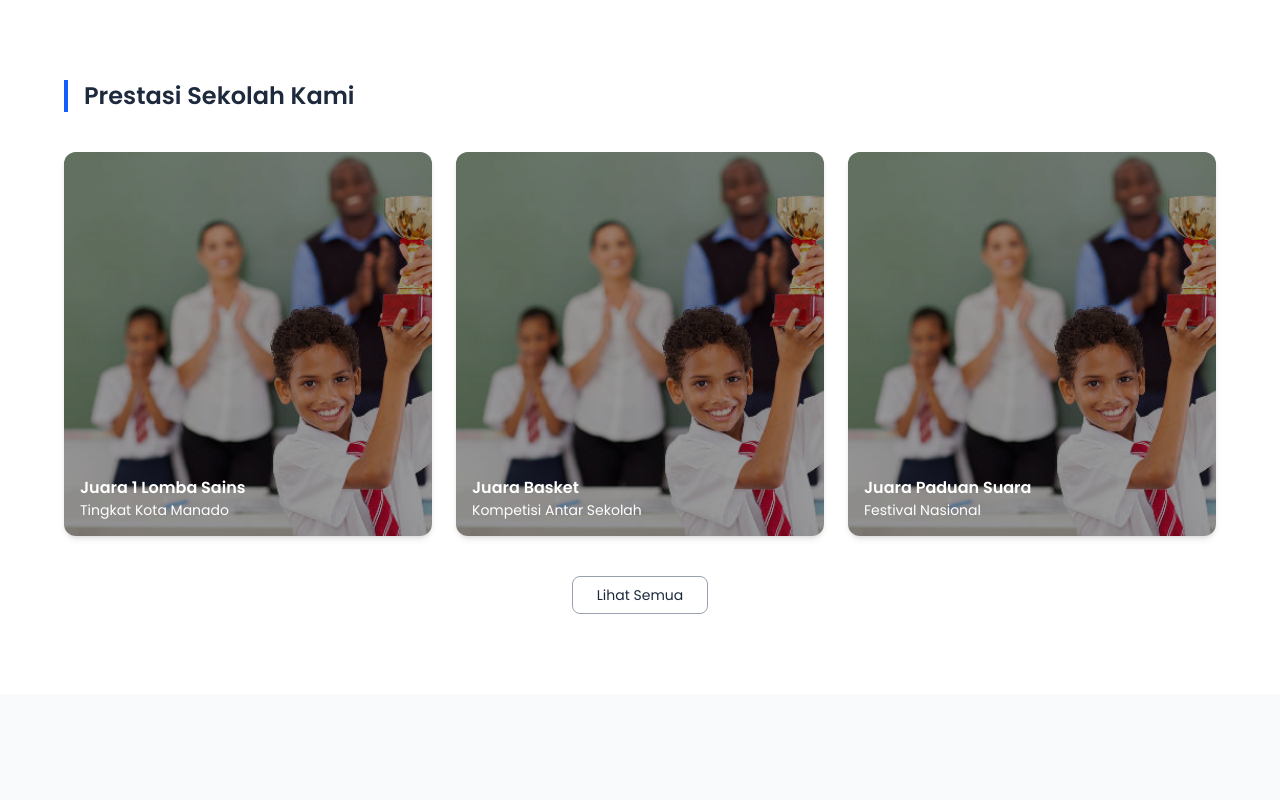
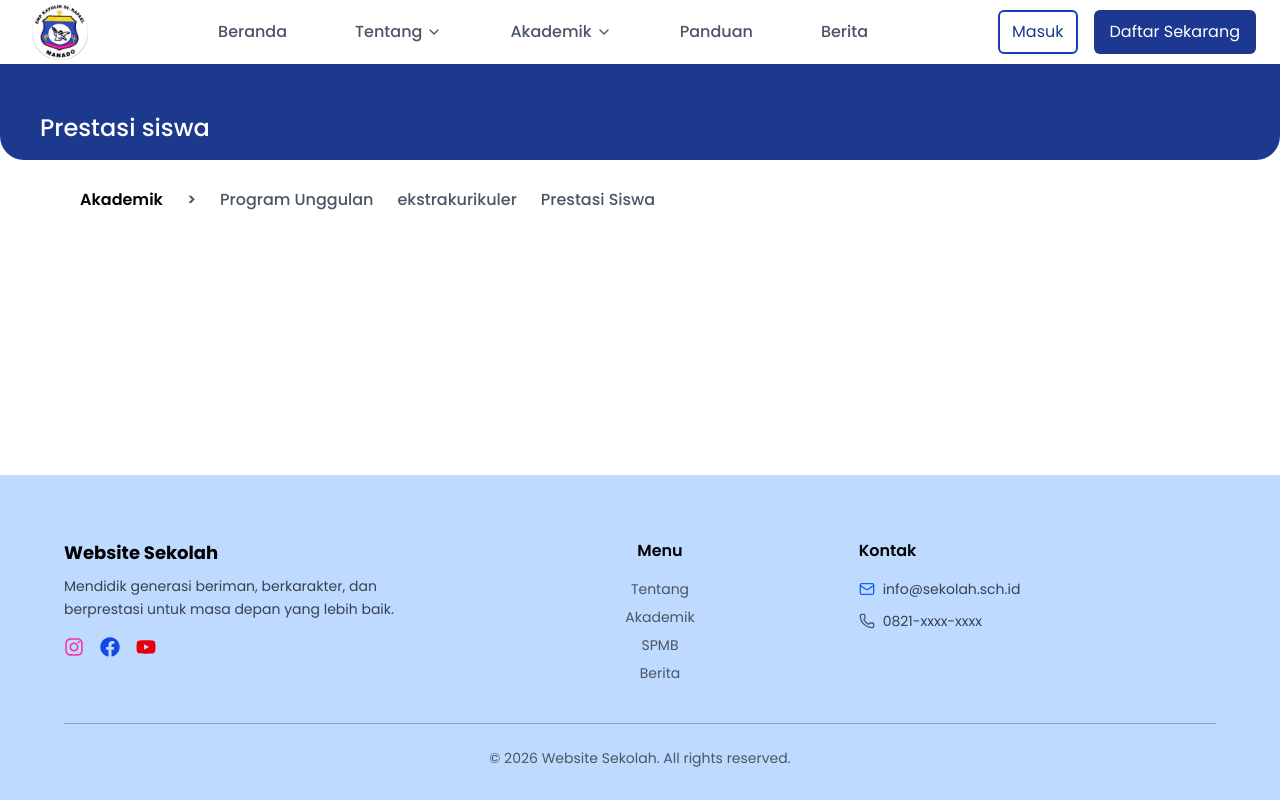
Before and after one commit to mrco23/rpl, a React (Vite) app in the folder fe/: page /prestasi in a window 1280 px wide. Built offline with nearby package versions, Linux system fonts and the light colour scheme; no server answers.

Commit message:
membuat tampilan prestasi siswa

```diff
--- a/fe/src/components/common/Navbar.jsx
+++ b/fe/src/components/common/Navbar.jsx
@@ -125,12 +125,13 @@ function Navbar() {
                   >
                     Ekstrakurikuler
                   </Link>
-                  <p
-                    onClick={() => handleModal("prestasi")}
-                    className="p-2 hover:bg-gray-100 cursor-pointer"
+
+                  <Link
+                    to="/prestasi"
+                    className="p-2 hover:bg-gray-100 block cursor-pointer"
                   >
                     Prestasi Siswa
-                  </p>
+                  </Link>
                 </div>
               )}
             </li>
--- a/fe/src/pages/public/AchievementsPage.jsx
+++ b/fe/src/pages/public/AchievementsPage.jsx
@@ -1,66 +1,36 @@
 import img from "@assets/prestasi.jpg"; // ganti dengan gambar asli nanti
+import PublicLayout from "@components/layout/PublicLayout.jsx";
+import { Link } from "react-router";
 
 export default function AchievementsPage() {
-  const achievements = [
-    {
-      title: "Juara 1 Lomba Sains",
-      desc: "Tingkat Kota Manado",
-      img: img,
-    },
-    {
-      title: "Juara Basket",
-      desc: "Kompetisi Antar Sekolah",
-      img: img,
-    },
-    {
-      title: "Juara Paduan Suara",
-      desc: "Festival Nasional",
-      img: img,
-    },
-  ];
+  return (
+    <PublicLayout>
+      <section className="w-full bg-blue-900 text-white rounded-b-3xl py-8 px-6 md:px-10 mb-10">
+        <h2 className="text-2xl font-medium translate-y-4">Prestasi siswa</h2>
+      </section>
+      <div className=" px-20 py-2 text-md text-gray-600 flex gap-6 -mt-5">
+        <span className="font-semibold text-black">Akademik</span>
+        <p className="font-semibold">{">"}</p>
+        <Link
+          to="/program"
+          className=" text-gray-600 hover:text-blue-600 font-medium block cursor-pointer"
+        >
+          Program Unggulan
+        </Link>
 
-  return (
-    <section className="w-full py-20 bg-white">
-      <div className="max-w-7xl mx-auto px-10 md:px-16">
-
-        {/* TITLE */}
-        <div className="mb-10">
-          <h2 className="text-xl md:text-2xl font-semibold border-l-4 border-blue-600 pl-4">
-            Prestasi Sekolah Kami
-          </h2>
-        </div>
-
-        {/* CARD GRID */}
-        <div className="grid md:grid-cols-3 gap-6">
-          {achievements.map((item, index) => (
-            <div
-              key={index}
-              className="relative rounded-xl overflow-hidden shadow-md group"
-            >
-              {/* IMAGE */}
-              <img
-                src={item.img}
-                alt={item.title}
-                className="w-full h-96 object-cover"
-              />
-
-              {/* OVERLAY */}
-              <div className="absolute inset-0 bg-black/40 flex flex-col justify-end p-4 text-white">
-                <h3 className="font-semibold">{item.title}</h3>
-                <p className="text-sm">{item.desc}</p>
-              </div>
-            </div>
-          ))}
-        </div>
-
-        {/* BUTTON */}
-        <div className="flex justify-center mt-10">
-          <button className="border border-gray-400 px-6 py-2 rounded-lg text-sm hover:bg-gray-100">
-            Lihat Semua
-          </button>
-        </div>
-
+        <Link
+          to="/ekstrakurikuler"
+          className=" text-gray-600 hover:text-blue-600 font-medium block cursor-pointer"
+        >
+          ekstrakurikuler
+        </Link>
+        <Link
+          to="/prestasi"
+          className=" text-gray-600 hover:text-blue-600 font-medium block cursor-pointer"
+        >
+          Prestasi Siswa
+        </Link>
       </div>
-    </section>
+    </PublicLayout>
   );
 }
--- a/fe/src/pages/public/ExtracurricularPage.jsx
+++ b/fe/src/pages/public/ExtracurricularPage.jsx
@@ -47,9 +47,12 @@ export default function ExtracurricularPage() {
         </Link>
 
         <span className="text-blue-600  font-medium">Ekstrakurikuler</span>
-        <span className=" text-gray-600 hover:text-blue-600 font-medium">
+        <Link
+          to="/prestasi"
+          className=" hover:text-blue-600 block cursor-pointer"
+        >
           Prestasi Siswa
-        </span>
+        </Link>
       </div>
       <div className="px-20 py-6 text-gray-700">
         <section className="text-center max-w-7xl mx-auto px-6 mb-12 mt-10">
--- a/fe/src/pages/public/ProgramPage.jsx
+++ b/fe/src/pages/public/ProgramPage.jsx
@@ -19,9 +19,12 @@ function Program() {
         >
           ekstrakurikuler
         </Link>
-        <span className=" text-gray-600 hover:text-blue-600 font-medium">
+        <Link
+          to="/prestasi"
+          className=" hover:text-blue-600 font-medium block cursor-pointer"
+        >
           Prestasi Siswa
-        </span>
+        </Link>
       </div>
       <section className="text-center max-w-7xl mx-auto px-6 mb-12 mt-10">
         <p className="text-gray-900 text-3xl leading-relaxed font-semibold">
```
